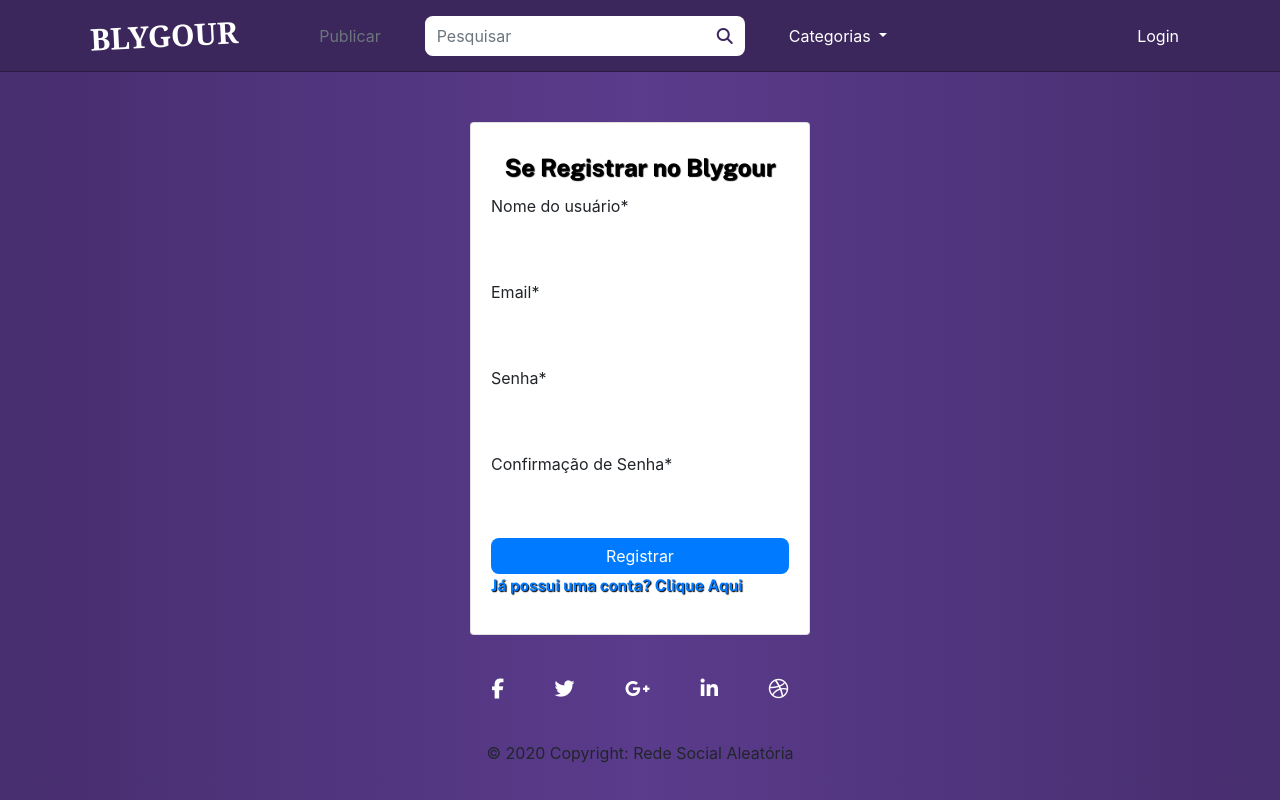
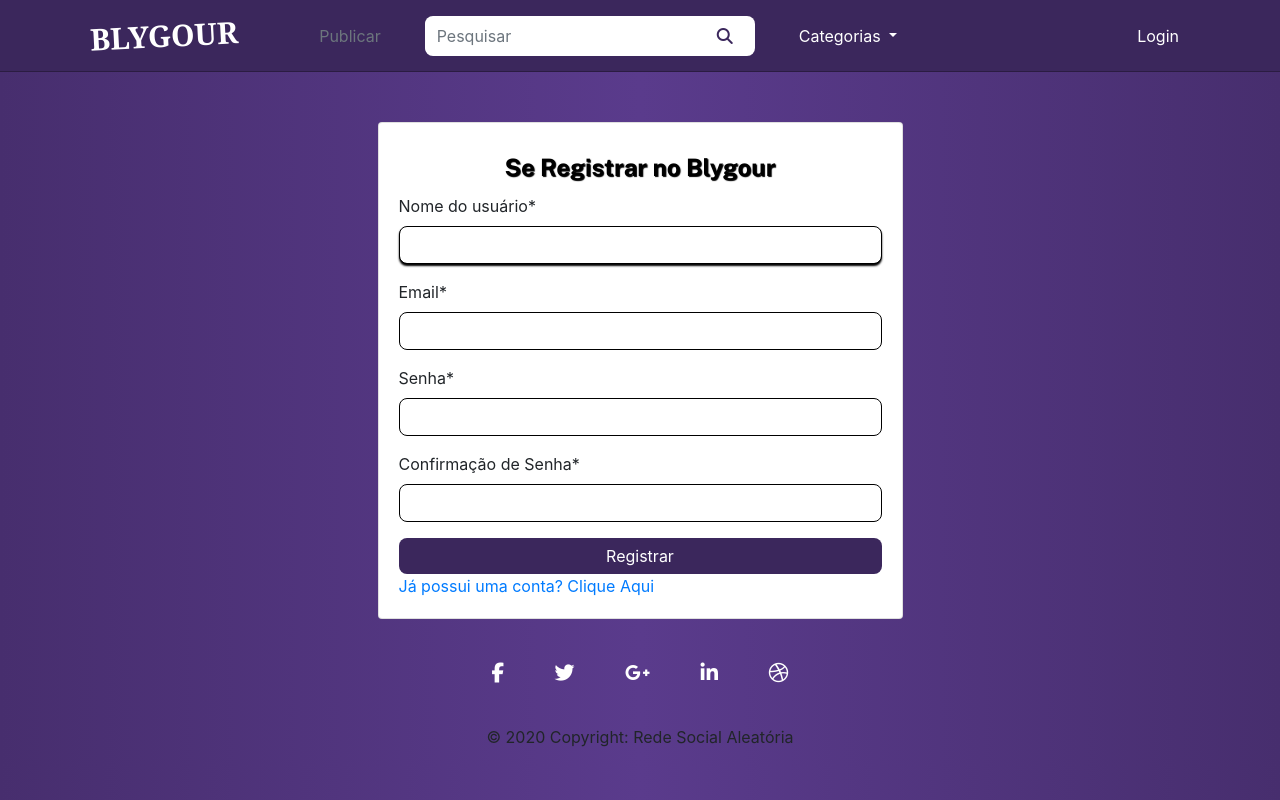
Before and after one commit to iagoid/Blygour, a Django app: page /users/register/ in a window 1280 px wide. Run offline with Django 3.2, Linux system fonts and the light colour scheme; some libraries are stand-ins or nearby versions.

Commit message:
Refatorando Style

```diff
--- a/blog/posts/static/css/settings.css
+++ b/blog/posts/static/css/settings.css
@@ -40,12 +40,12 @@ input[type='password']:hover, input[type='password']:focus{
 }
 
 /* Botão submit */
-.btn-edit{
+.btn-submit{
     background-color: var(--roxo-principal);
     color: white;
 }
 
-.btn-edit:hover, .btn-edit:focus{
+.btn-submit:hover, .btn-submit:focus{
     background-color: var(--roxo-escuro);
     color: white;
     box-shadow: 0px 2px 2px black;
--- a/blog/posts/static/css/style.css
+++ b/blog/posts/static/css/style.css
@@ -175,6 +175,10 @@ a.user{
     font-size: 12px;
 }
 
+.btn-comment{
+    margin-bottom: 10px;
+}
+
 /* Comentários */
 .row.user.comments {
     border-top: 1px solid #9761E8;
--- a/blog/posts/templates/posts/details.html
+++ b/blog/posts/templates/posts/details.html
@@ -44,7 +44,7 @@
                         {{ form.comment }}
                     </div>
 
-                    <input type="submit" class="btn btn-block" value="Enviar">
+                    <input type="submit" class="btn btn-block btn-comment" value="Enviar">
 
                 </form>
             </div>
--- a/blog/posts/templates/posts/index.html
+++ b/blog/posts/templates/posts/index.html
@@ -7,8 +7,6 @@
 
 {% block styles %}
     <link rel="stylesheet" href="{% static 'css/add-post.css' %}">
-
-    {# <link rel="stylesheet" href="{% static 'css/index.css' %}"> #}
 {% endblock styles %}
 
 {% block content %}
--- a/blog/templates/registration/register.html
+++ b/blog/templates/registration/register.html
@@ -7,14 +7,16 @@
 {% block title %}Registrar Na Rede Social Aleatória{% endblock title %}
 
 {% block styles %}
+        <link rel="stylesheet" href="{% static 'css/settings.css' %}">
         <link rel="stylesheet" href="{% static 'css/login.css' %}">
+
 {% endblock styles %}
 
 {% block content %}
     {# offset-1 --> Centralizado nas 10 colunas #}
     <div class="container-fluid login">
     <div class="row">
-        <div class="div col-md-4 offset-md-4">
+        <div class="div col-md-6 offset-md-3">
             <div class="card auth-card">
                 <div class="card-body">
                     <h4 class="card-title text-center" style="color:black">Se Registrar no Blygour</h4>
@@ -24,9 +26,9 @@
                         <input type="hidden" name="next" value="{{ next }}">
 
                         {{ form|crispy }}
-                        <button type="submit" class="btn btn-primary btn-block">Registrar</button>
+                        <button type="submit" class="btn btn-block btn-submit">Registrar</button>
                     </form>
-                    <p class='change-form-p'><a href="/users/login"> Já possui uma conta? Clique Aqui </a></p>
+                    <a href="/users/login"> Já possui uma conta? Clique Aqui </a>
 
                 </div>
             </div>
--- a/blog/users/templates/users/edit_account.html
+++ b/blog/users/templates/users/edit_account.html
@@ -36,7 +36,7 @@
                             <input type="hidden" name="next" value="{{ next }}">
 
                             {{ form|crispy }}
-                            <button type="submit" class="btn btn-block btn-edit">Editar</button>
+                            <button type="submit" class="btn btn-block btn-submit">Editar</button>
                         </form>
 
                     </div>
--- a/blog/users/templates/users/edit_password.html
+++ b/blog/users/templates/users/edit_password.html
@@ -39,7 +39,7 @@
                             <input type="hidden" name="next" value="{{ next }}">
 
                             {{ form|crispy }}
-                            <button type="submit" class="btn btn-block btn-edit">Editar</button>
+                            <button type="submit" class="btn btn-block btn-submit">Editar</button>
                         </form>
 
                     </div>
```
Also changed, not shown: blog/templates/registration/login.html (+4 -3 lines), blog/db.sqlite3.
